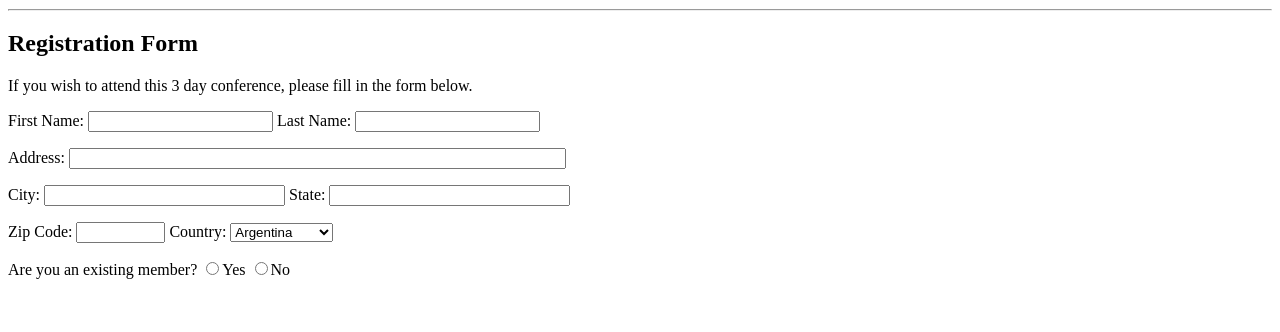
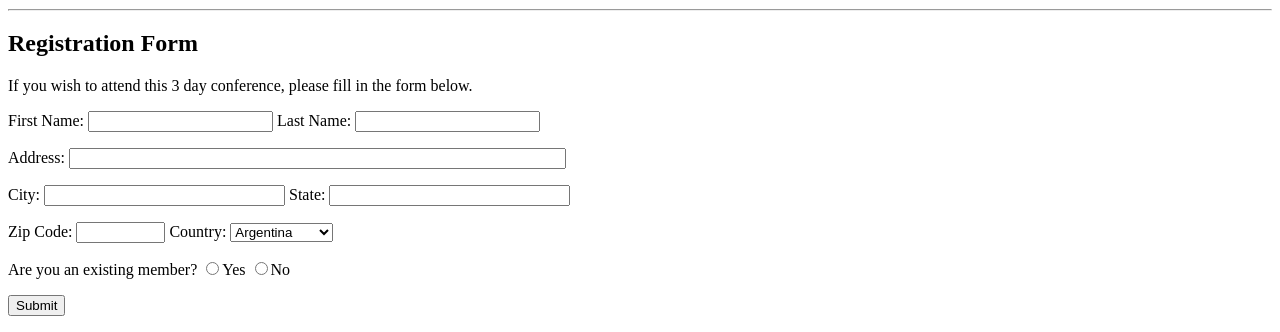
Before and after one commit to s-jacobson/idesn2115, a plain HTML site: page 02 Conference/02 conference.html in a window 1280 px wide. Shown: the part 1115-1447 px from the top of the page. Before the commit the page ends 1410 px from the top, so only its background shows below. Drawn offline with Linux system fonts and the light colour scheme.

Commit message:
Updating Conference File

```diff
--- a/02 Conference/02 conference.html
+++ b/02 Conference/02 conference.html
@@ -117,6 +117,7 @@
     <p>City: <input type="text" name="city" size="27"> State: <input type="text" name="state" size="27"></p>
     <p>Zip Code: <input type="text" name="zip_code" size="8"> Country: <select name="country"><option value="argentina">Argentina</option><option value="Canada">Canada</option><option value="united_states">United States</option></select></p>
     <p>Are you an existing member? <input type="radio" name="member" value="yes">Yes <input type="radio" name="member" value="no">No</p>
+    <p><input type="submit" name="submit"></p>
 </form>
 </body>
 </html>
```
